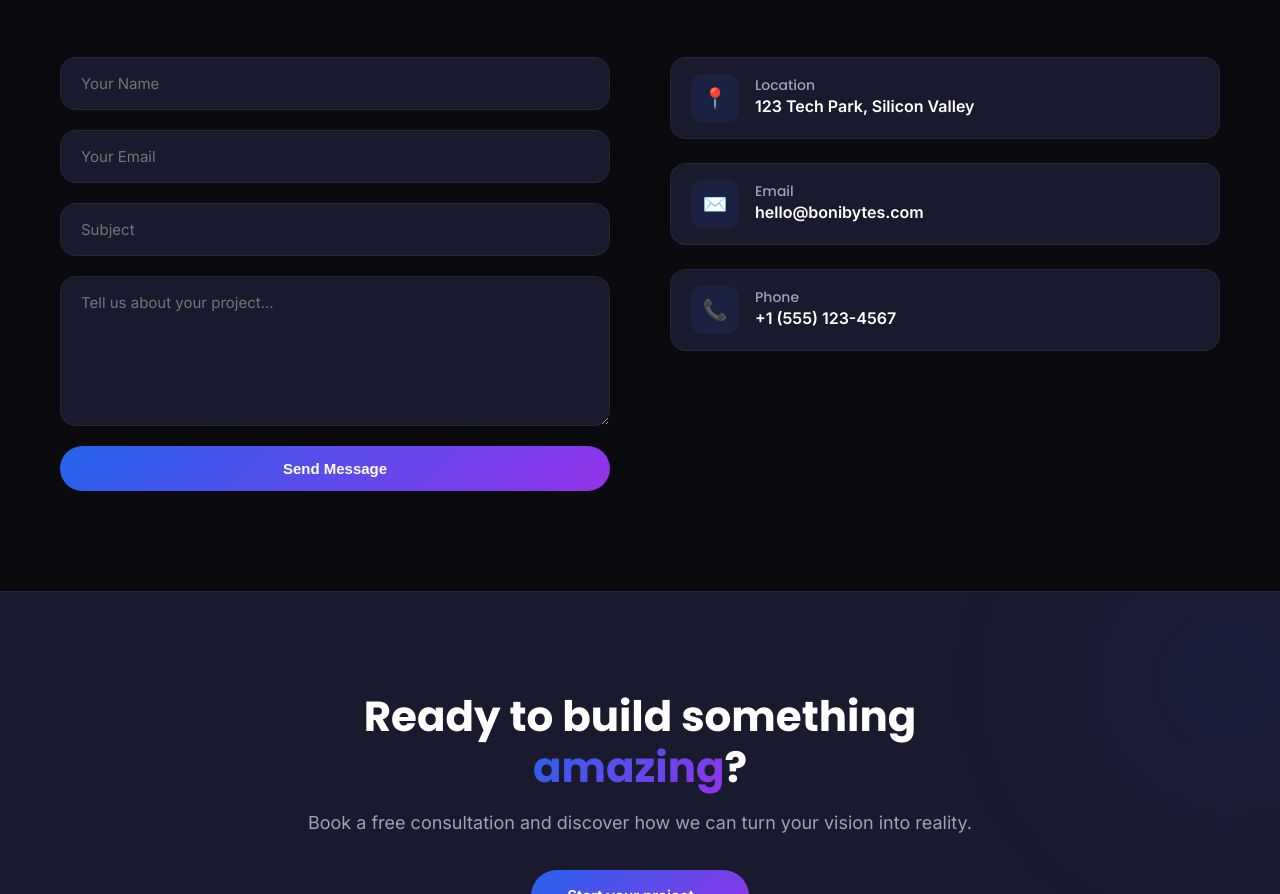
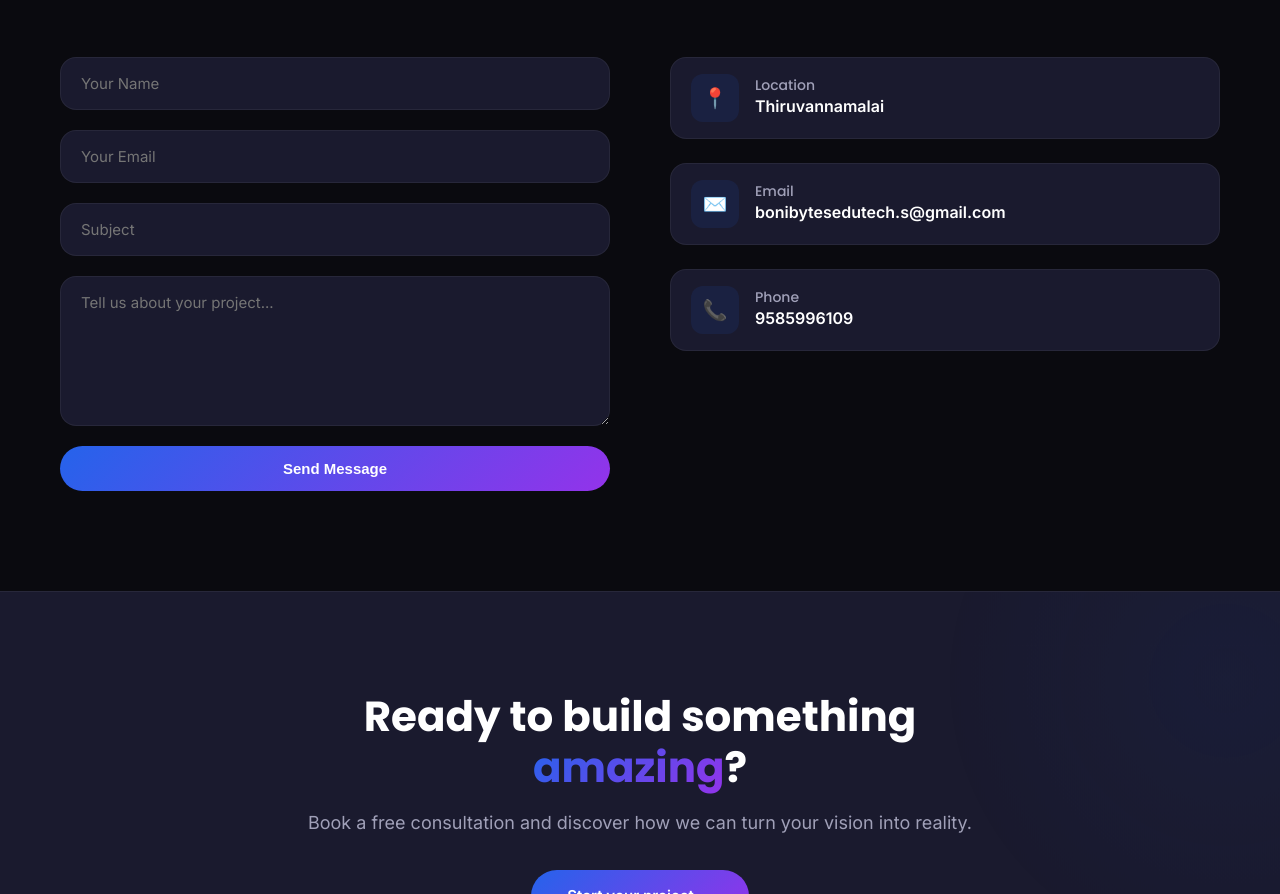
Before and after one commit to Rahulprasad29V/boni-bytes-edutech.portfolio-, a plain HTML site: page index.html in a window 1280 px wide. Shown: the part 5729-6623 px from the top of the page. Drawn offline with Linux system fonts and the light colour scheme.

Commit message:
Update contact information in index.html

```diff
--- a/index.html
+++ b/index.html
@@ -2053,21 +2053,21 @@
                         <div class="contact-item-icon">📍</div>
                         <div class="contact-item-text">
                             <h4>Location</h4>
-                            <p>123 Tech Park, Silicon Valley</p>
+                            <p>Thiruvannamalai</p>
                         </div>
                     </div>
                     <div class="contact-item">
                         <div class="contact-item-icon">✉️</div>
                         <div class="contact-item-text">
                             <h4>Email</h4>
-                            <p>hello@bonibytes.com</p>
+                            <p>bonibytesedutech.s@gmail.com</p>
                         </div>
                     </div>
                     <div class="contact-item">
                         <div class="contact-item-icon">📞</div>
                         <div class="contact-item-text">
                             <h4>Phone</h4>
-                            <p>+1 (555) 123-4567</p>
+                            <p>9585996109</p>
                         </div>
                     </div>
                 </div>
```
